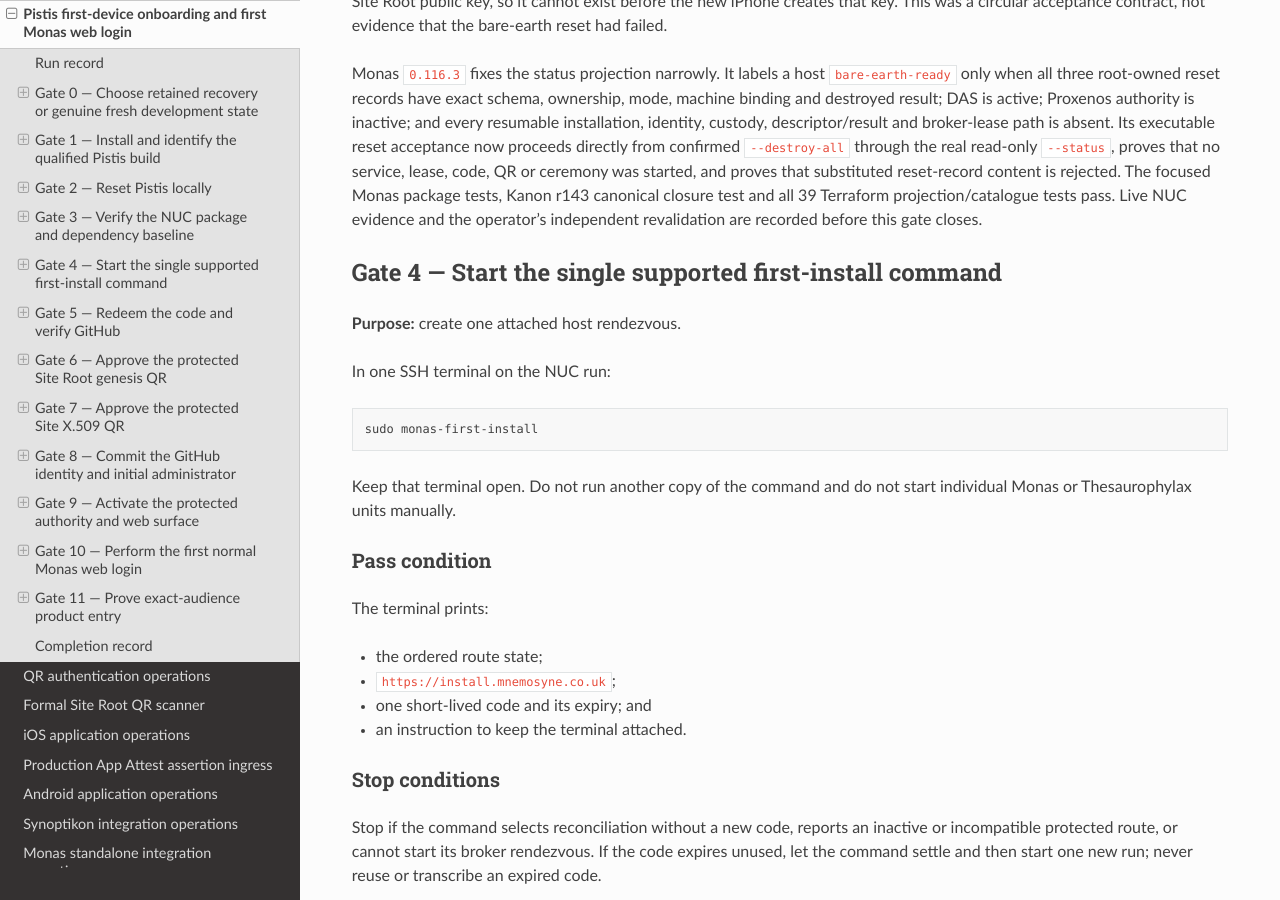
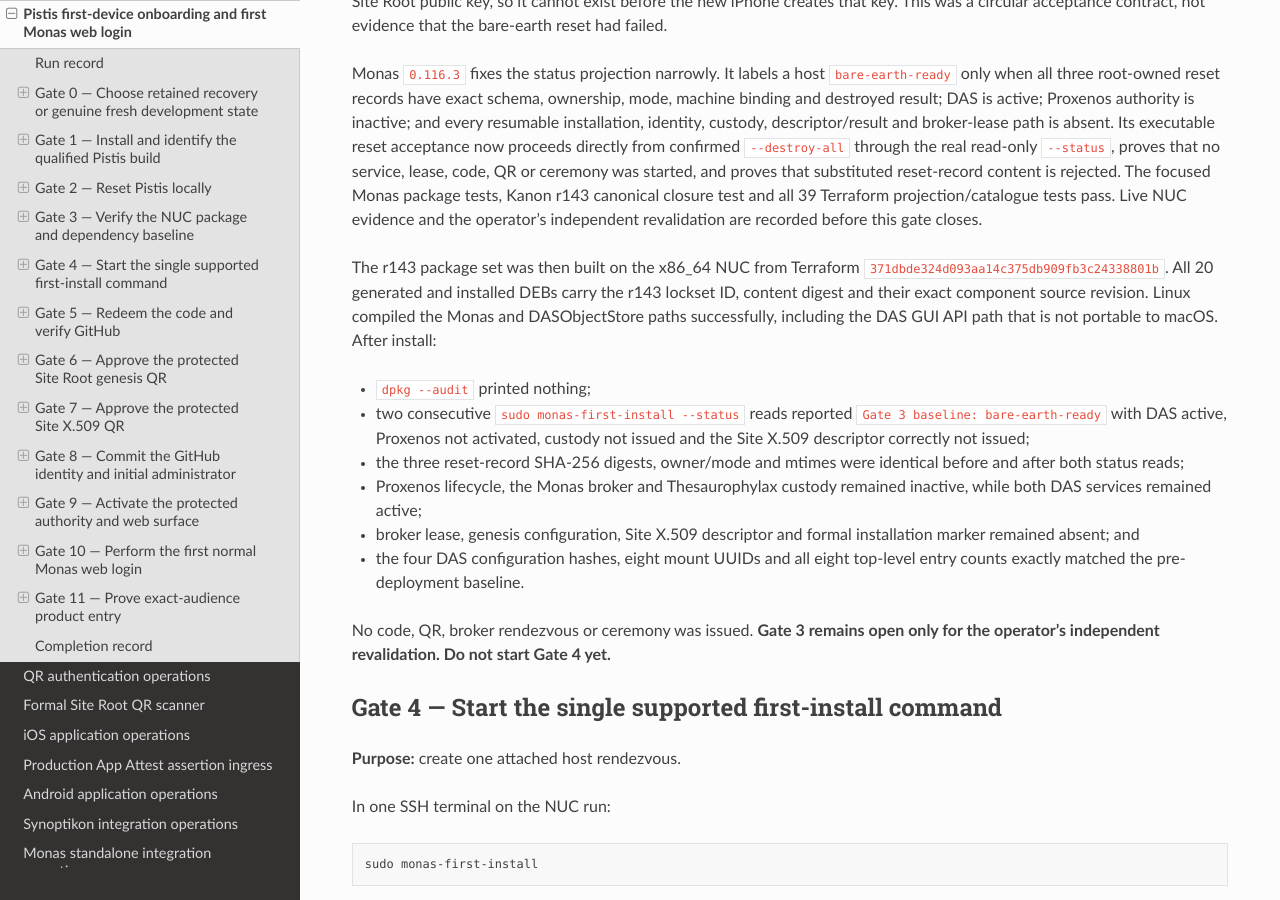
Before and after one commit to sagrudd/pistis, a Sphinx documentation site: the page built from docs/operations/monas-first-web-login-runbook.md, in a window 1280 px wide and 900 px high, scrolled down 6241 px. Built offline with Sphinx 7.4.7 and the Read the Docs theme 3.1.0, drawn with Linux system fonts in a browser that asks for light colours; the version number could not be read and is left out.

Commit message:
Record live Gate 3 qualification

```diff
--- a/docs/operations/monas-first-web-login-runbook.md
+++ b/docs/operations/monas-first-web-login-runbook.md
@@ -314,6 +314,28 @@
 and all 39 Terraform projection/catalogue tests pass. Live NUC evidence and
 the operator's independent revalidation are recorded before this gate closes.
 
+The r143 package set was then built on the x86_64 NUC from Terraform
+`371dbde324d093aa14c375db909fb3c24338801b`. All 20 generated and installed
+DEBs carry the r143 lockset ID, content digest and their exact component source
+revision. Linux compiled the Monas and DASObjectStore paths successfully,
+including the DAS GUI API path that is not portable to macOS. After install:
+
+- `dpkg --audit` printed nothing;
+- two consecutive `sudo monas-first-install --status` reads reported
+  `Gate 3 baseline: bare-earth-ready` with DAS active, Proxenos not activated,
+  custody not issued and the Site X.509 descriptor correctly not issued;
+- the three reset-record SHA-256 digests, owner/mode and mtimes were identical
+  before and after both status reads;
+- Proxenos lifecycle, the Monas broker and Thesaurophylax custody remained
+  inactive, while both DAS services remained active;
+- broker lease, genesis configuration, Site X.509 descriptor and formal
+  installation marker remained absent; and
+- the four DAS configuration hashes, eight mount UUIDs and all eight
+  top-level entry counts exactly matched the pre-deployment baseline.
+
+No code, QR, broker rendezvous or ceremony was issued. **Gate 3 remains open
+only for the operator's independent revalidation. Do not start Gate 4 yet.**
+
 ## Gate 4 — Start the single supported first-install command
 
 **Purpose:** create one attached host rendezvous.
```
